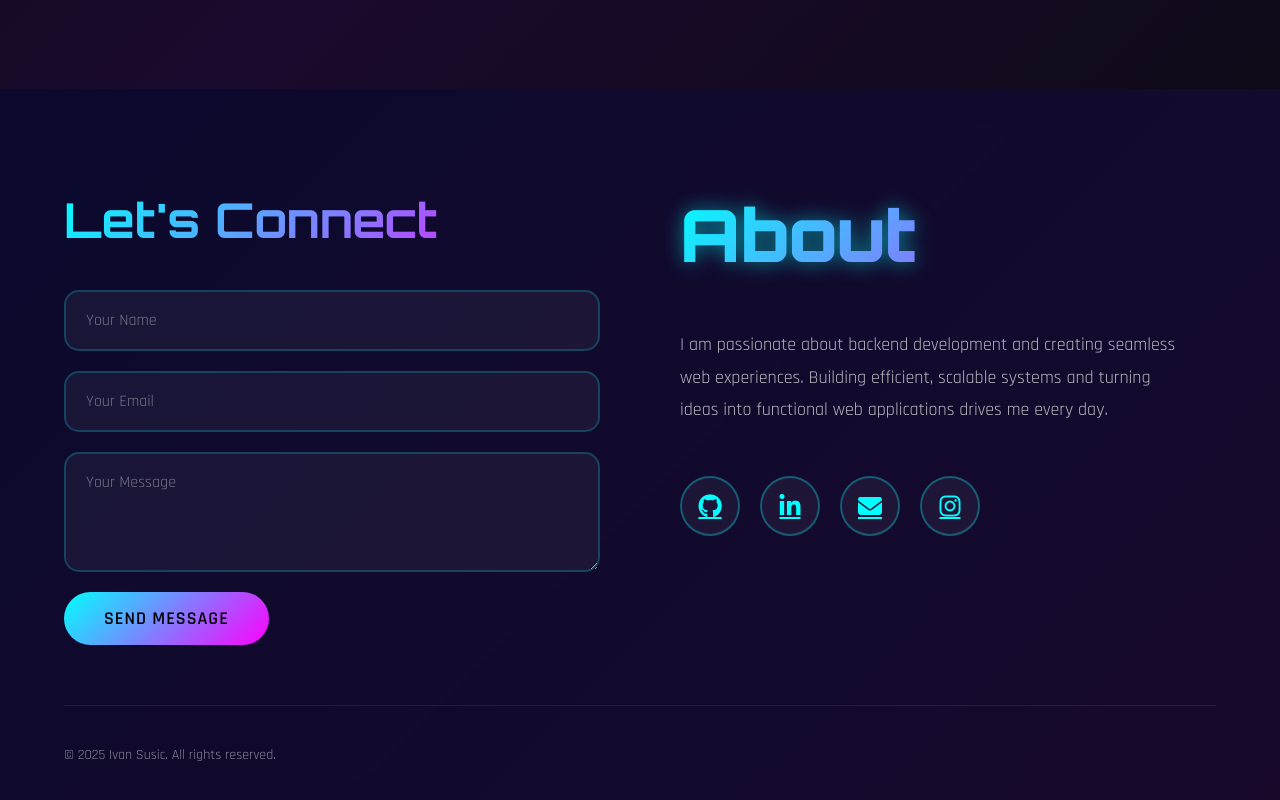
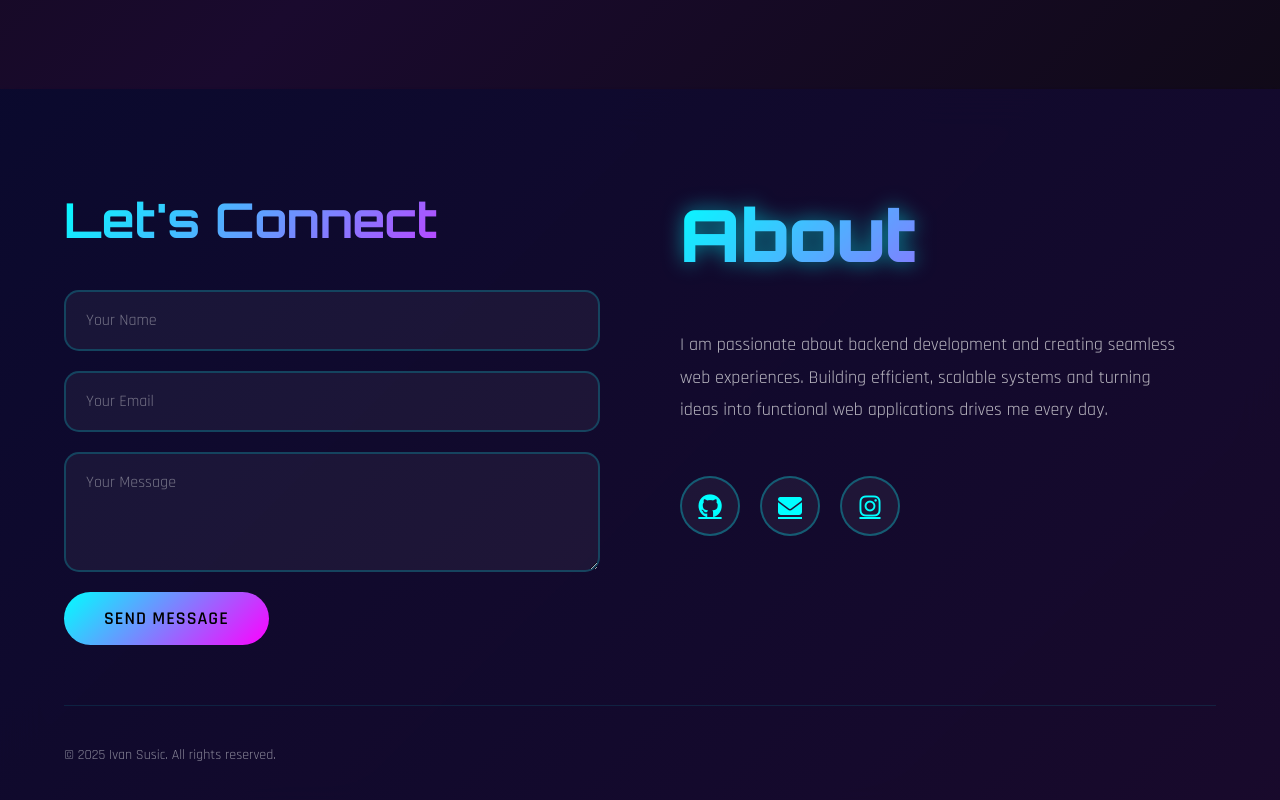
Before and after one commit to susic04/Portfolio, a plain HTML site: page index.html in a window 1280 px wide. Shown: the part 1504-2304 px from the top of the page. Drawn offline with Linux system fonts and the light colour scheme.

Commit message:
Funkcionalni linkovi

```diff
--- a/index.html
+++ b/index.html
@@ -130,10 +130,15 @@
         scalable systems and turning ideas into functional web applications drives me every day.
       </p>
       <div class="footer-social">
-        <a href="#" aria-label="GitHub"><i class="fab fa-github"></i></a>
-        <a href="#" aria-label="LinkedIn"><i class="fab fa-linkedin-in"></i></a>
-        <a href="#" aria-label="Email"><i class="fas fa-envelope"></i></a>
-        <a href="#" aria-label="Instagram"><i class="fab fa-instagram"></i></a>
+        <a href="https://github.com/susic04" target="_blank" title="GitHub">
+          <i class="fab fa-github"></i>
+        </a>
+        <a href="mailto:ivansusic6@gmail.com" title="Email">
+          <i class="fas fa-envelope"></i>
+        </a>
+        <a href="https://instagram.com/susic04_" target="_blank" title="Instagram">
+          <i class="fab fa-instagram"></i>
+        </a>
       </div>
     </div>
   </div>
```
